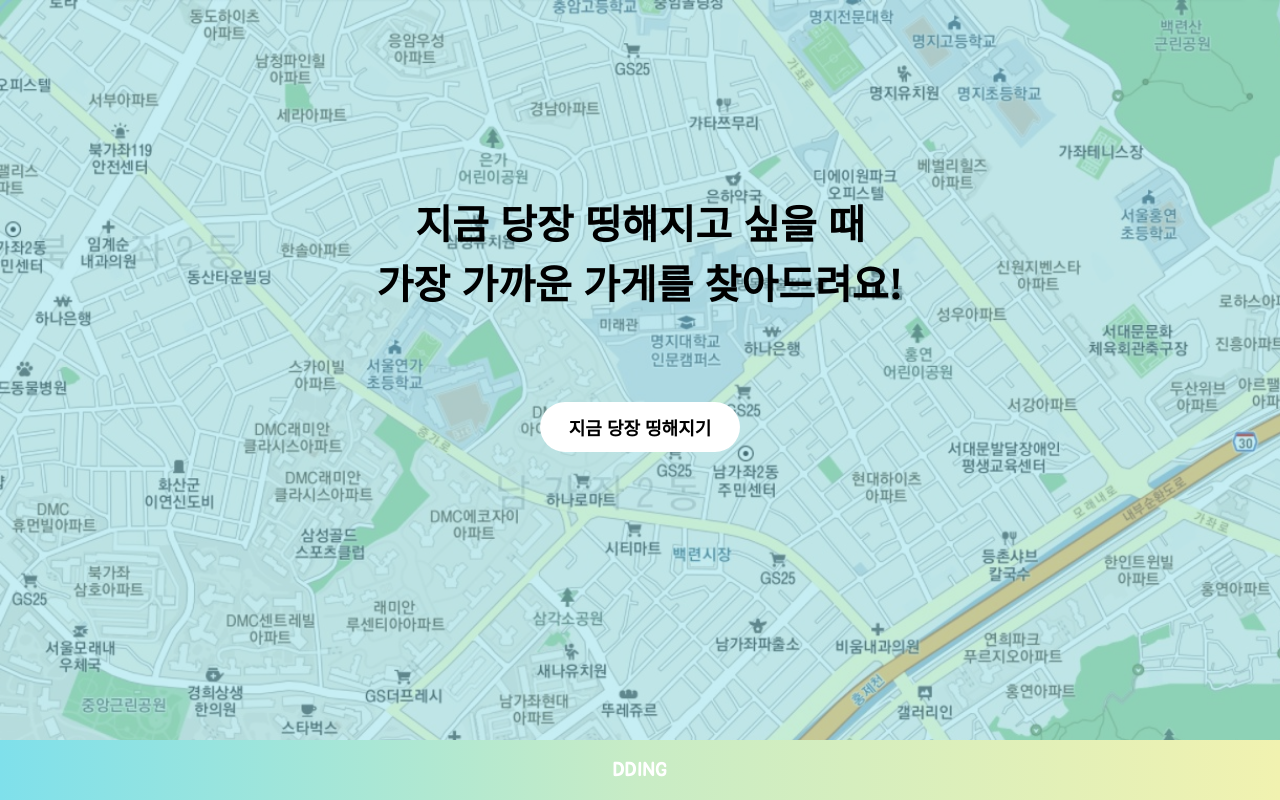
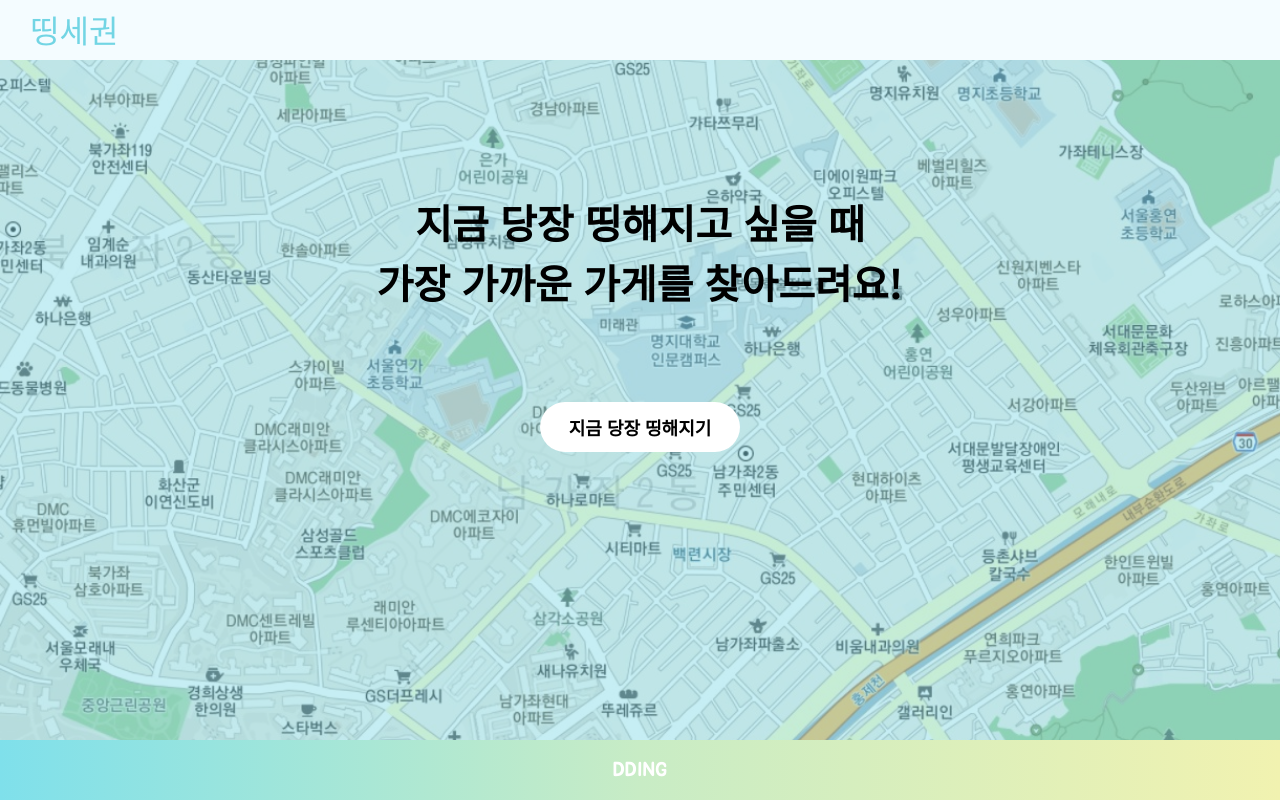
Before and after one commit to 1-top/DDING, a Django app: template templates/main.html in a window 1280 px wide. Run offline with Django 3.2, Linux system fonts and the light colour scheme; the template is opened without the code that fills it, so the values that code supplies are empty; some web fonts are replaced.

Commit message:
fix: Fix header index and Add button href

```diff
--- a/store/static/css/base.css
+++ b/store/static/css/base.css
@@ -52,6 +52,16 @@ body {
     line-height: 1;
 }
 
+a {
+    text-decoration: none;
+    outline: none
+}
+
+a:hover, a:active {
+    text-decoration: none;
+    /*background-color: #f59000;*/
+}
+
 ol, ul {
     list-style: none;
 }
@@ -84,11 +94,15 @@ header {
     width: 100%;
     height: 60px;
     background: #f4fcff;
-    color: #72d5e4;
     font-family: 'Cafe24Ssurround', sans-serif;
     font-size: 32px;
     line-height: 2;
     padding: 0 30px;
+    z-index: 1;
+}
+
+header a {
+    color: #72d5e4;
 }
 
 footer {
--- a/templates/base.html
+++ b/templates/base.html
@@ -10,7 +10,7 @@
     <link rel="stylesheet" href="{% block link %}{% endblock %}"/>
 </head>
 <body>
-<header>띵세권</header>
+<header><a href="/">띵세권</a></header>
 {% block content %}
 {% endblock %}
 <footer>DDING</footer>
--- a/templates/main.html
+++ b/templates/main.html
@@ -7,6 +7,6 @@
 {% block content %}
     <div id="main">
         <h2>지금 당장 띵해지고 싶을 때<br>가장 가까운 가게를 찾아드려요!</h2>
-        <button id="main-btn">지금 당장 띵해지기</button>
+        <button id="main-btn" onclick="location.href='/dding'" style="cursor:pointer">지금 당장 띵해지기</button>
     </div>
 {% endblock %}
```
